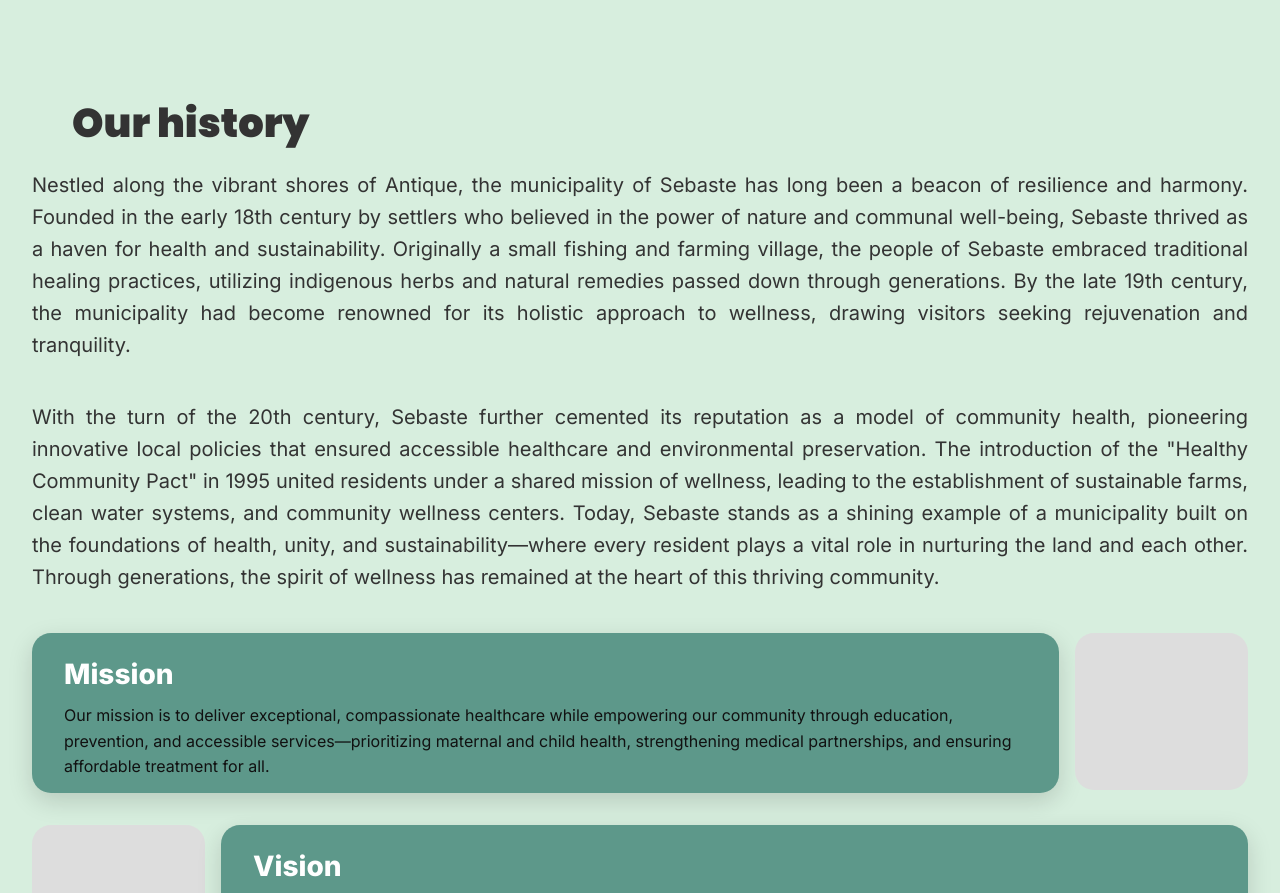
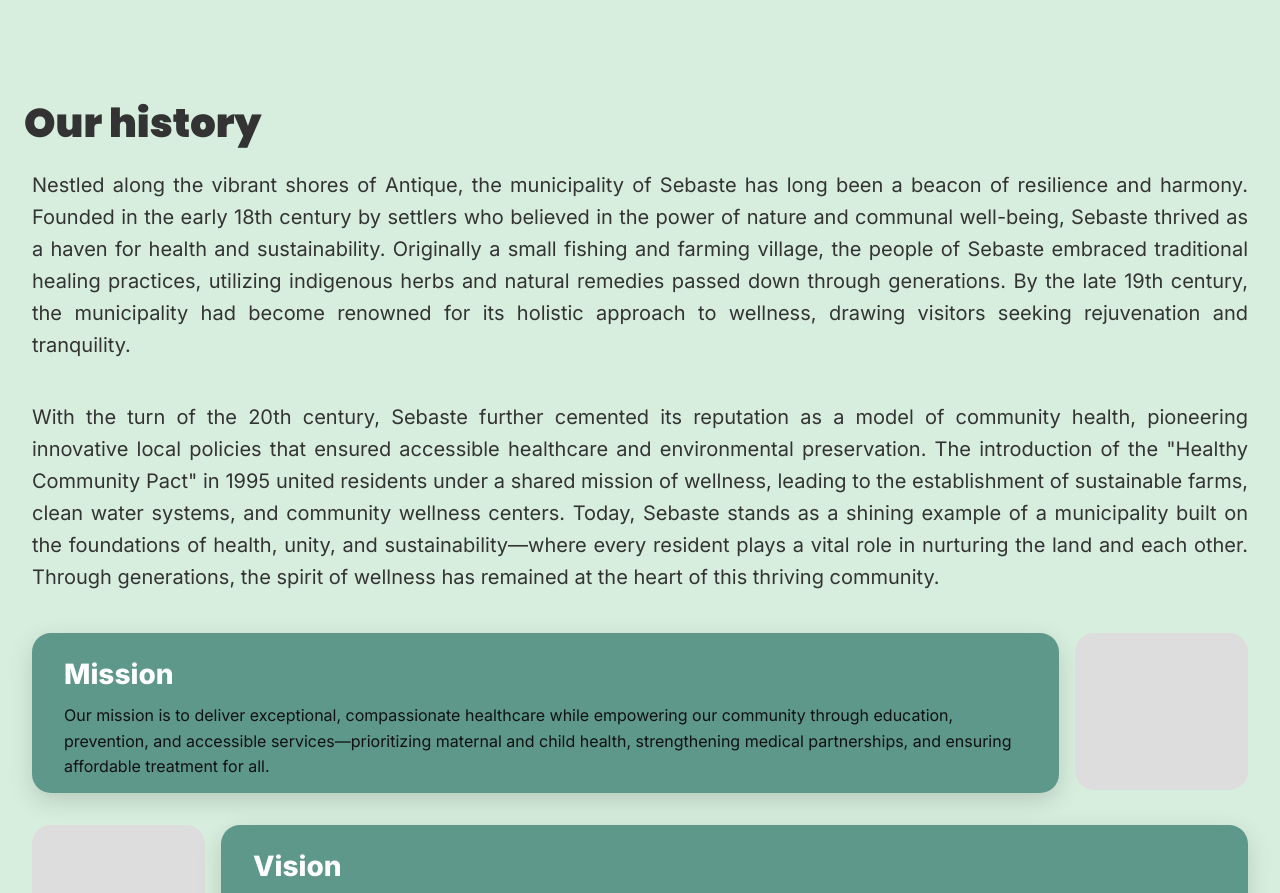
Before and after one commit to felithejealous/health-system, a plain HTML site: page about.html in a window 1280 px wide. Shown: the part 1319-2212 px from the top of the page. Drawn offline with Linux system fonts and the light colour scheme.

Commit message:
Update about.html

```diff
--- a/about.html
+++ b/about.html
@@ -212,14 +212,17 @@
       text-align: justify;
     }
 
+
     .our-history {
       max-width: 1200px;
       font-family: 'Poppins', sans-serif;
       margin: 6rem auto;
       padding: 0 2rem;
       font-weight: 1000;
+      margin-left: -20px;
       font-style: bold;
       font-size: 40px;
+      text-align: left;
       background-color: #D7EEDE;
       margin-bottom: -80px;
     }
@@ -546,10 +549,11 @@
         <p>Beyond medical treatment, Sebaste Community Hospital extends its commitment through free transportation assistance and health education programs, ensuring that healthcare remains accessible to all. Through compassionate service, expert medical care, and strong community partnerships, the hospital strives to uphold its mission of promoting wellness and improving lives.</p>
       </div>
     </div>
-
+    <div class = "our-history">
     <div class="our-history fade-in fade-in-delay-1">
       <p>Our history</p>
     </div>
+      </div>
 
     <div class="content">
       <div class="section fade-in fade-in-delay-2">
```
